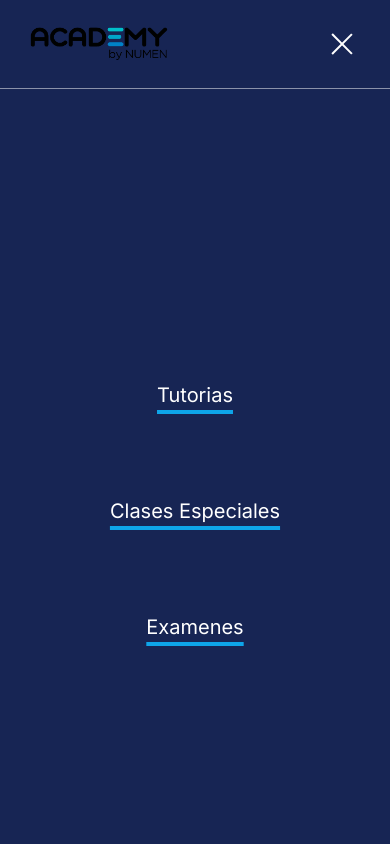
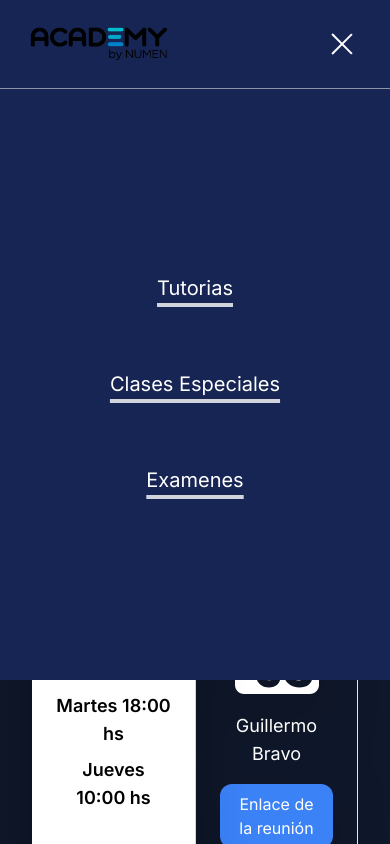
Before and after one commit to NumenPublicidad/tutorias-programacion, a Next.js app: page / in a window 390 px wide. Both pictures are taken after a click on the button 342 px from the left and 44 px from the top of the page. Shown: the top 844 px of the page. Built offline with nearby package versions, Linux system fonts and the light colour scheme.

Commit message:
update framer-motion

```diff
--- a/src/app/components/Navbar.tsx
+++ b/src/app/components/Navbar.tsx
@@ -93,25 +93,25 @@ export function Navbar(): any {
 						initial='initial'
 						animate='animate'
 						exit='exit'
-						className='hambuger-menu origin-top gap-y-12 scroll-pt-52 h-full text-center flex flex-col absolute text-white items-center justify-center z-[9999] bg-blue-950 backdrop-blur-[1px] w-screen sm:hidden'
+						className='hambuger-menu origin-top gap-y-7 h-[70%] text-center flex flex-col absolute text-white items-center justify-center z-[9999] bg-blue-950 backdrop-blur-[1px] w-screen sm:hidden'
 					>
 						<Link
 							href='/'
-							className='w-full !rounded-none underline text-xl !p-5 decoration-sky-500 decoration-4 underline-offset-8'
+							className='w-full !rounded-none underline text-xl !p-5 decoration-gray-300 decoration-4 underline-offset-8'
 							onClick={onNavLinkClick}
 						>
 							Tutorias
 						</Link>
 						<Link
 							href='/clasesEspeciales'
-							className='w-full !rounded-none underline text-xl !p-5 decoration-sky-500 decoration-4 underline-offset-8'
+							className='w-full !rounded-none underline text-xl !p-5 decoration-gray-300 decoration-4 underline-offset-8'
 							onClick={onNavLinkClick}
 						>
 							Clases Especiales
 						</Link>
 						<Link
 							href='/examenes'
-							className='w-full !rounded-none underline text-xl !p-5 decoration-sky-500 decoration-4 underline-offset-8'
+							className='w-full !rounded-none underline text-xl !p-5 decoration-gray-300 decoration-4 underline-offset-8'
 							onClick={onNavLinkClick}
 						>
 							Examenes
```
